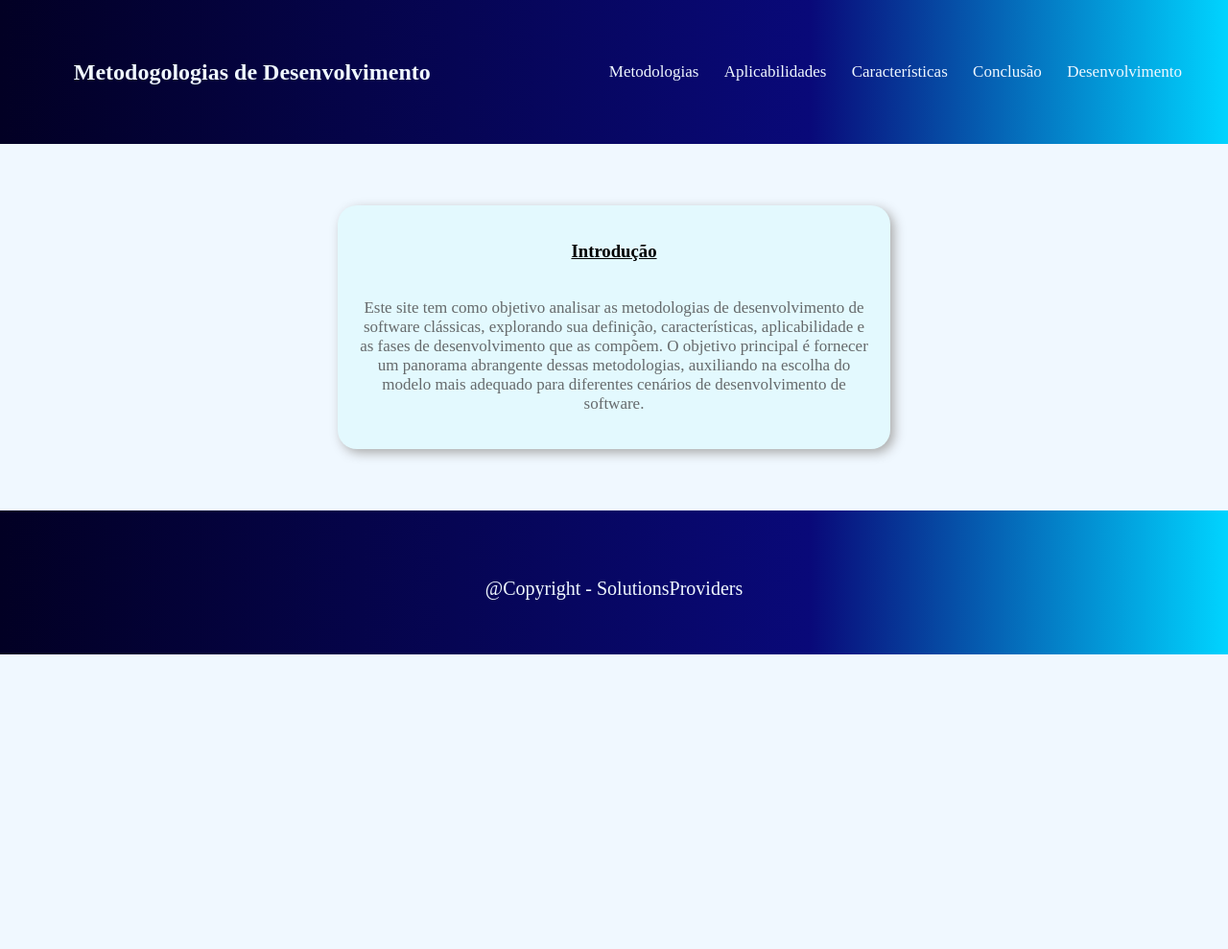
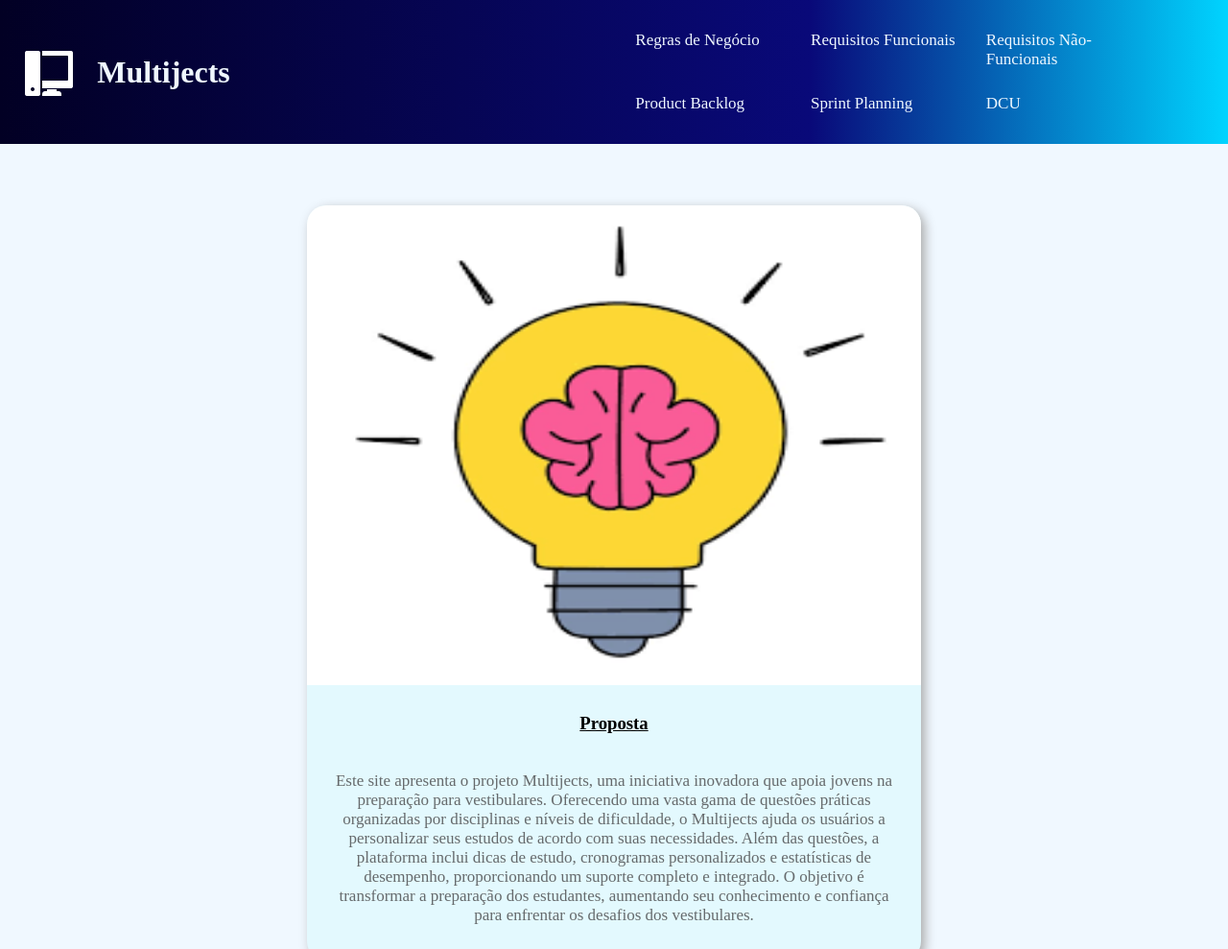
Before and after one commit to Pedro-Henrique-Pontes-Martins/Levantamento-de-Requisitos-e-SCRUM, a plain HTML site: page index.html in a window 1280 px wide. Shown: the top 989 px of the page at 96% size. Before the commit the page ends 800 px from the top, so only its background shows below. Drawn offline with Linux system fonts and the light colour scheme.

Commit message:
:sparkles: feat: Criação da página inicial

```diff
--- a/index.html
+++ b/index.html
@@ -3,27 +3,30 @@
 <head>
     <meta charset="UTF-8">
     <meta name="viewport" content="width=device-width, initial-scale=1.0">
-    <title>Metodologias de Desenvolvimento</title>
+    <title>Multijects</title>
     <link rel="stylesheet" href="style.css">
+    <link rel="shortcut icon" href="images/lampada.png" type="image/x-icon">
 </head>
 <body>
     <header class="cabecalho">
         <img src="images/ícone.png" alt="">
-        <h2>Metodogologias de Desenvolvimento</h2>
+        <h1>Multijects</h1>
         <nav>
-            <a href="./paginas/metodologias/index.html">Metodologias</a>
-            <a href="./paginas/aplicabilidade/index.html">Aplicabilidades</a>
-            <a href="./paginas/características/index.html">Características</a>
-            <a href="./paginas/conclusao/index.html">Conclusão</a>
-            <a href="./paginas/desenvolvimento/index.html">Desenvolvimento</a>
+            <a href="./paginas/Regras/index.html">Regras de Negócio</a>
+            <a href="./paginas/FN/index.html">Requisitos Funcionais</a>
+            <a href="./paginas/NF/index.html">Requisitos Não-Funcionais</a>
+            <a href="./paginas/Product-Backlog/index.html">Product Backlog</a>
+            <a href="./paginas/Sprint-Planning/index.html">Sprint Planning</a>
+            <a href="./paginas/DCU/index.html">DCU</a>
         </nav>
     </header>
 
     <main>
         <div class="card">
-            <img src="images/introdução.png" alt="">
-            <h3>Introdução</h3>
-            <p>Este site tem como objetivo analisar as metodologias de desenvolvimento de software clássicas, explorando sua definição, características, aplicabilidade e as fases de desenvolvimento que as compõem. O objetivo principal é fornecer um panorama abrangente dessas metodologias, auxiliando na escolha do modelo mais adequado para diferentes cenários de desenvolvimento de software.</p>
+            <img src="images/logo.png" alt="">
+            <h3>Proposta</h3>
+            <p>
+                Este site apresenta o projeto Multijects, uma iniciativa inovadora que apoia jovens na preparação para vestibulares. Oferecendo uma vasta gama de questões práticas organizadas por disciplinas e níveis de dificuldade, o Multijects ajuda os usuários a personalizar seus estudos de acordo com suas necessidades. Além das questões, a plataforma inclui dicas de estudo, cronogramas personalizados e estatísticas de desempenho, proporcionando um suporte completo e integrado. O objetivo é transformar a preparação dos estudantes, aumentando seu conhecimento e confiança para enfrentar os desafios dos vestibulares.</p>
         </div>
     </main>
 
--- a/style.css
+++ b/style.css
@@ -15,23 +15,24 @@ body{
     height: 150px;
     margin-bottom: 5%;
 }
-.cabecalho h2{
-    width: 38%;
+.cabecalho h1{
+    width: 68%;
     color: aliceblue;
-    margin-right: 10%;
-    margin-left: 2%;
+    margin-right: 1%;
+    margin-left: 0%;
 }
 .cabecalho nav{
-    width: 60%;
+    width: 80%;
     display: flex;
-    flex-direction: row;
+    flex-direction:row;
     flex-wrap: wrap;
 }
 .cabecalho a{
     color: aliceblue;
     text-decoration: none;
     font-size: 17px;
-    padding: 0 2%;
+    padding: 2% 2%;
+    width: 25%;
 }
 .cabecalho a:hover{
     text-decoration: underline;
@@ -51,7 +52,7 @@ body{
 }
 
 .card{
-    width: 45%;
+    width: 50%;
     margin: 5% auto;
     align-items: center;
     border-radius: 20px;
@@ -69,6 +70,7 @@ body{
 }
 .card img{
     width: 100%;
+    height: 500px;
     margin-bottom: 1%;
 }
 
@@ -78,5 +80,5 @@ body{
 }
 
 .card:hover{
-    width: 45.5%;
+    width: 50.5%;
 }
```
Also changed, not shown: images/lampada.png (added), images/logo.png (added), images/ícone.png (added).
